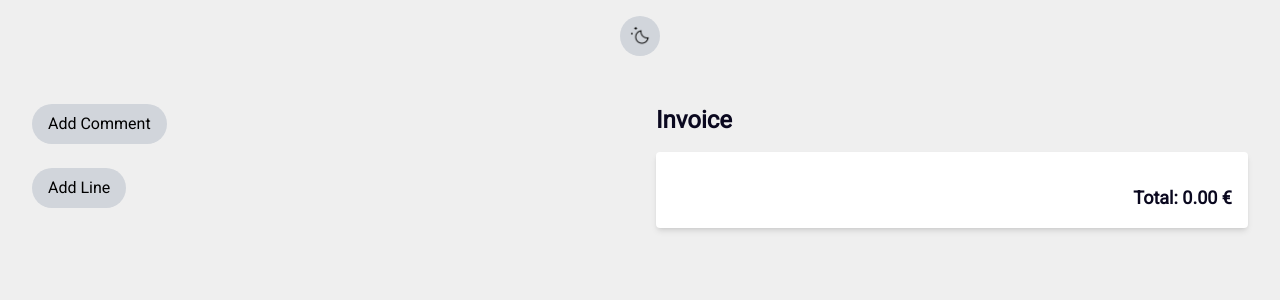
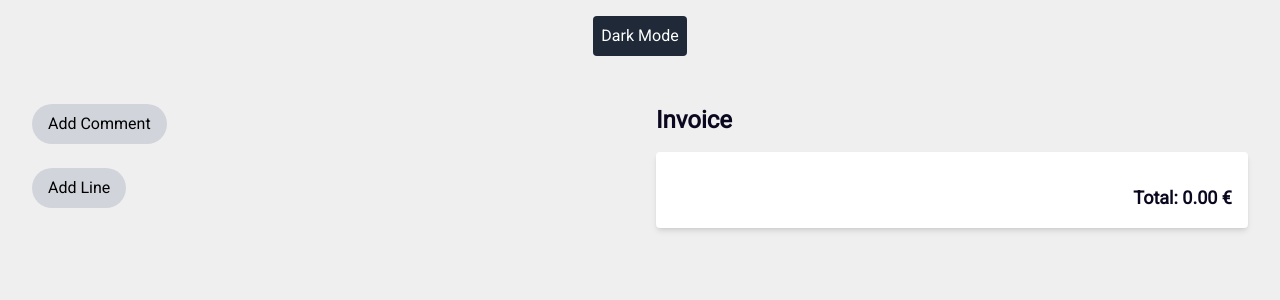
Before and after one commit to Rotosama/quickquote, a Next.js app: page / in a window 1280 px wide. Shown: the top 300 px of the page. Built offline with nearby package versions, Linux system fonts and the light colour scheme.

Commit message:
deploy vercel

```diff
--- a/src/app/components/DarkModeToogle.js
+++ b/src/app/components/DarkModeToogle.js
@@ -1,53 +1,37 @@
 "use client";
-import { useState, useEffect } from "react";
+import { useEffect, useState } from "react";
 
 export default function DarkModeToggle() {
 	const [isDarkMode, setIsDarkMode] = useState(false);
 
 	useEffect(() => {
-		const storedTheme = localStorage.getItem("theme");
-		if (storedTheme) {
-			setIsDarkMode(storedTheme === "dark");
-		} else {
-			setIsDarkMode(
-				window.matchMedia("(prefers-color-scheme: dark)").matches
-			);
+		if (typeof window !== "undefined") {
+			const darkMode = window.localStorage.getItem("darkMode") === "true";
+			setIsDarkMode(darkMode);
+			if (darkMode) {
+				document.documentElement.classList.add("dark");
+			} else {
+				document.documentElement.classList.remove("dark");
+			}
 		}
 	}, []);
 
-	useEffect(() => {
-		const handleChange = (e) => {
-			setIsDarkMode(e.matches);
-		};
-
-		const mediaQuery = window.matchMedia("(prefers-color-scheme: dark)");
-		mediaQuery.addEventListener("change", handleChange);
-
-		return () => {
-			mediaQuery.removeEventListener("change", handleChange);
-		};
-	}, []);
-
-	useEffect(() => {
-		if (isDarkMode) {
+	const toggleDarkMode = () => {
+		setIsDarkMode(!isDarkMode);
+		window.localStorage.setItem("darkMode", !isDarkMode);
+		if (!isDarkMode) {
 			document.documentElement.classList.add("dark");
-			localStorage.setItem("theme", "dark");
 		} else {
 			document.documentElement.classList.remove("dark");
-			localStorage.setItem("theme", "light");
 		}
-	}, [isDarkMode]);
+	};
 
 	return (
 		<button
-			onClick={() => setIsDarkMode((prevMode) => !prevMode)}
-			className="p-2 rounded-full bg-gray-300 text-white dark:bg-gray-600"
+			onClick={toggleDarkMode}
+			className="bg-gray-800 text-white p-2 rounded"
 		>
-			<img
-				src={isDarkMode ? "/icons/sun.png" : "/icons/moon.png"}
-				alt={isDarkMode ? "Light Mode" : "Dark Mode"}
-				className="w-6 h-6"
-			/>
+			{isDarkMode ? "Light Mode" : "Dark Mode"}
 		</button>
 	);
 }
--- a/src/app/page.js
+++ b/src/app/page.js
@@ -1,13 +1,18 @@
 "use client";
 
 import { useState } from "react";
+import dynamic from "next/dynamic";
 import LineForm from "./components/LineForm";
 import InvoiceTable from "./components/InvoiceTable";
 import CommentForm from "./components/CommentForm";
-import DarkModeToggle from "./components/DarkModeToogle";
 import ClearTableButton from "./components/ClearTableButton";
-import ExportPDFButton from "./components/ExportPDFButton";
 
+const DarkModeToggle = dynamic(() => import("./components/DarkModeToogle"), {
+	ssr: false,
+});
+const ExportPDFButton = dynamic(() => import("./components/ExportPDFButton"), {
+	ssr: false,
+});
 export default function Home() {
 	const [lines, setLines] = useState([]);
 
```
